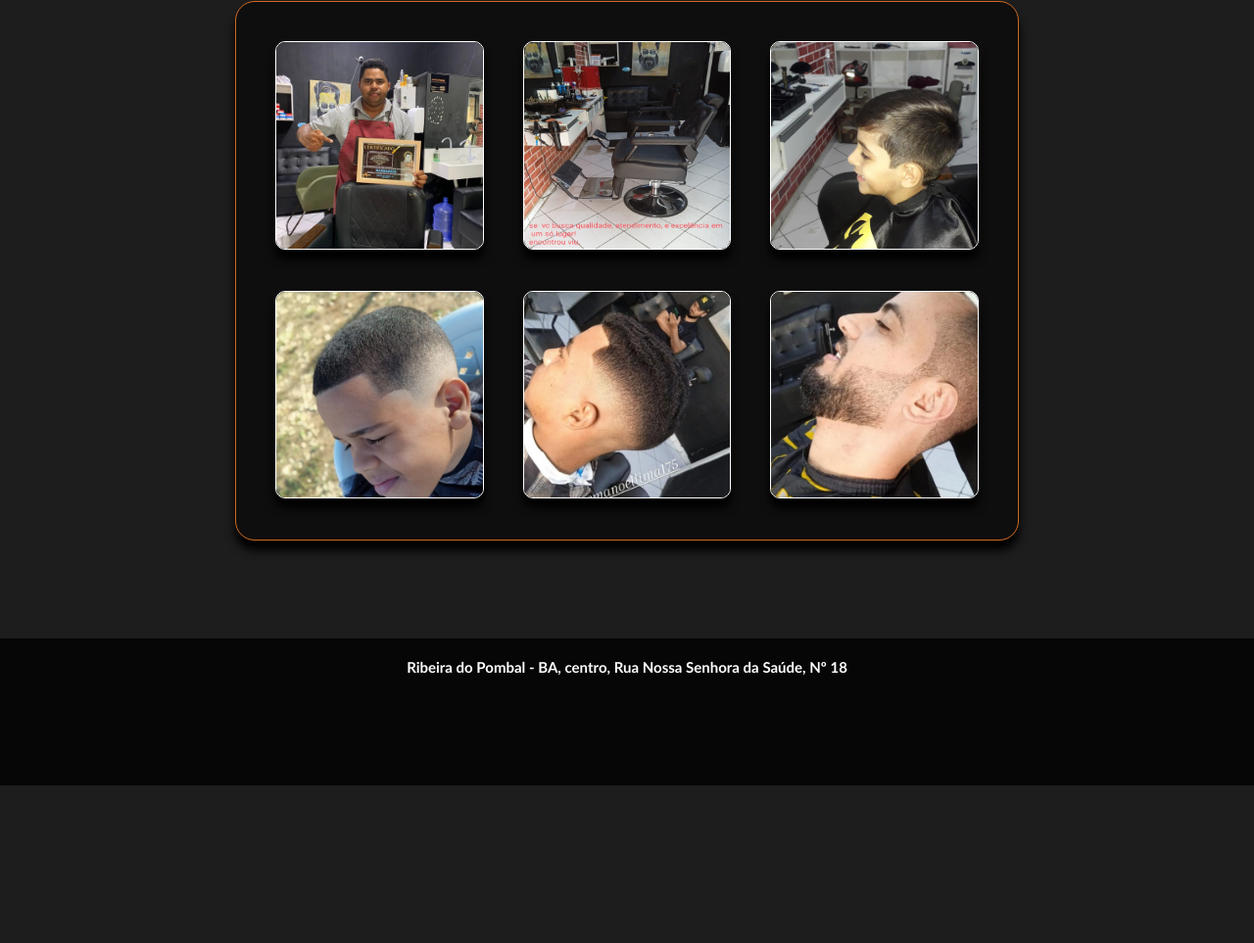
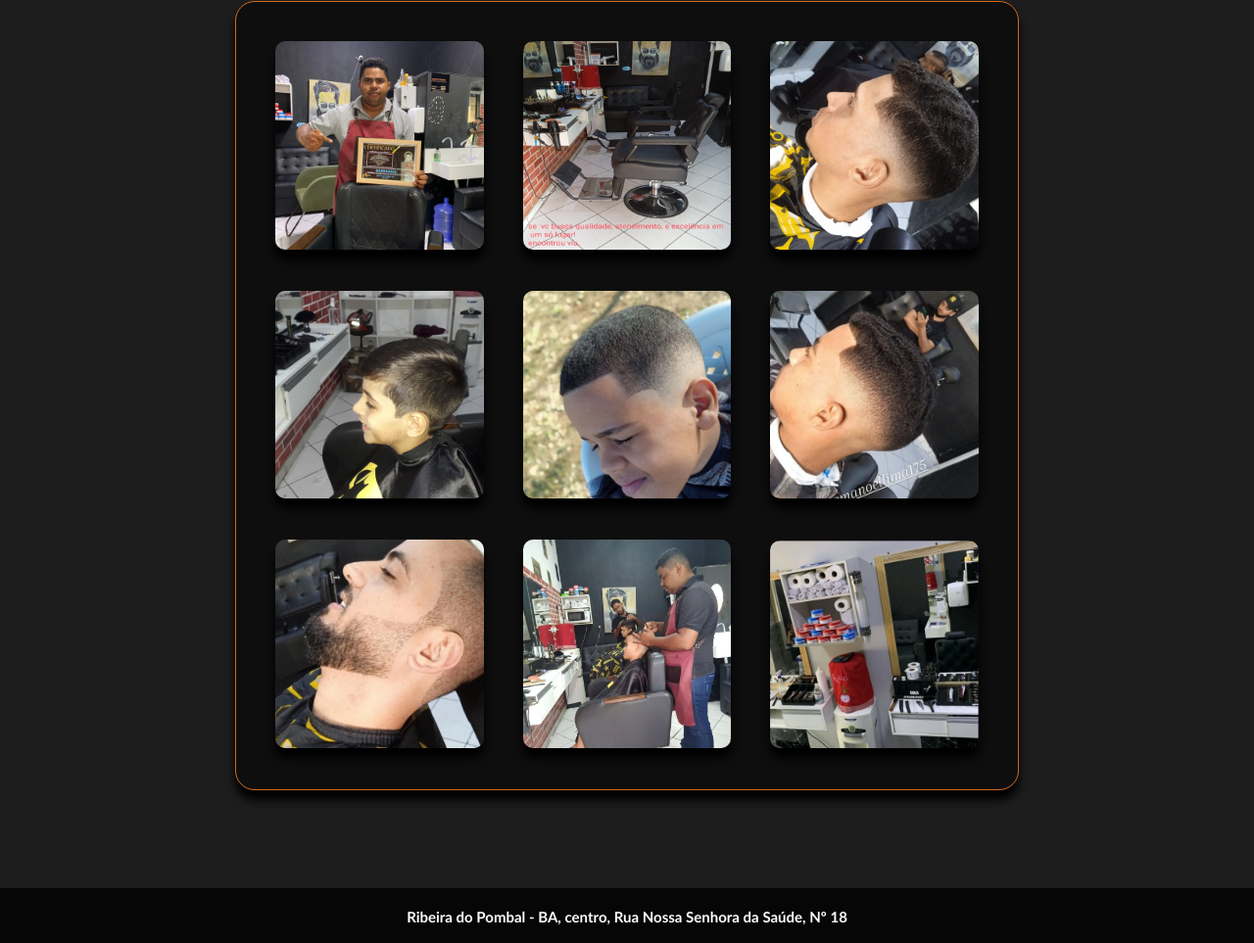
Before and after one commit to PSBahia/Cabeleireiro, a plain HTML site: page index.html in a window 1280 px wide. Shown: the part 1212-2175 px from the top of the page at 98% size. Before the commit the page ends 2014 px from the top, so only its background shows below. Drawn offline with nearby package versions, Linux system fonts and the light colour scheme.

Commit message:
adição de tres fotos

```diff
--- a/index.html
+++ b/index.html
@@ -68,6 +68,10 @@ Você, investindo sempre na sua beleza e bem estar.
                     <figcaption></figcaption>
                 </figure>
                 <figure>
+                    <img src="./assets/28-marco-2025.jpg" alt="">
+                    <figcaption></figcaption>
+                </figure>
+                <figure>
                     <img src="./assets/img3.jpg" alt="">
                     <figcaption></figcaption>
                 </figure>
@@ -81,6 +85,14 @@ Você, investindo sempre na sua beleza e bem estar.
                 </figure>
                 <figure>
                     <img src="./assets/img-06.jpg" alt="">
+                    <figcaption></figcaption>
+                </figure>
+                <figure>
+                    <img src="./assets/img2.jpg" alt="">
+                    <figcaption></figcaption>
+                </figure>
+                <figure>
+                    <img src="./assets/28-marco-2025-1.png" alt="">
                     <figcaption></figcaption>
                 </figure>
             </div>
--- a/style.css
+++ b/style.css
@@ -66,7 +66,7 @@ figure img{
     box-shadow: 0 1rem 1rem black;
     width: 100%;
     border-radius: 1rem;
-    border: 1px solid white;
+    border: none;
 }
 
 figure img:hover{
```
Also changed, not shown: assets/28-marco-2025-1.png (added), assets/28-marco-2025.jpg (added).
